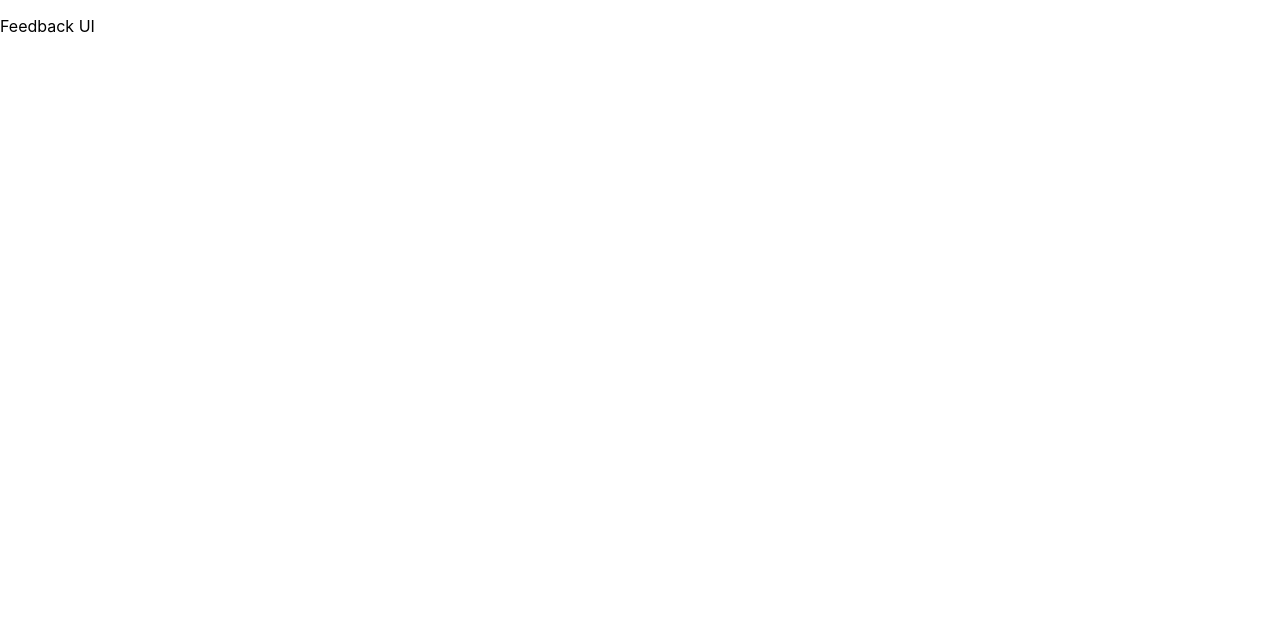
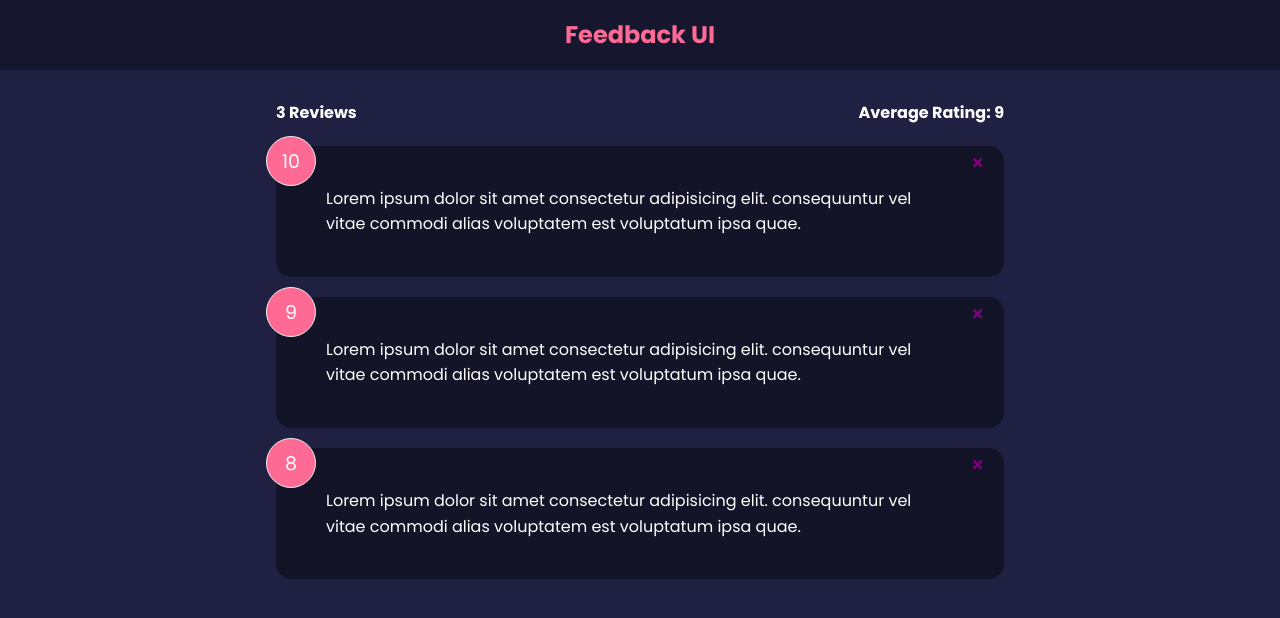
Before and after one commit to joeabouserhal/feedback-ui-react, a React (Vite) app: page / in a window 1280 px wide. Shown: the top 618 px of the page. Built offline with nearby package versions, Linux system fonts and the light colour scheme.

Commit message:
added list of feedback items with stats

```diff
--- a/index.html
+++ b/index.html
@@ -4,7 +4,7 @@
     <meta charset="UTF-8" />
     <link rel="icon" type="image/svg+xml" href="/src/favicon.svg" />
     <meta name="viewport" content="width=device-width, initial-scale=1.0" />
-    <title>Vite App</title>
+    <title>Feedback UI</title>
   </head>
   <body>
     <div id="root"></div>
--- a/package.json
+++ b/package.json
@@ -8,8 +8,10 @@
     "preview": "vite preview"
   },
   "dependencies": {
+    "prop-types": "^15.8.1",
     "react": "^18.0.0",
-    "react-dom": "^18.0.0"
+    "react-dom": "^18.0.0",
+    "react-icons": "^4.4.0"
   },
   "devDependencies": {
     "@types/react": "^18.0.0",
--- a/src/App.jsx
+++ b/src/App.jsx
@@ -1,11 +1,29 @@
+import Header from "./components/header/Header"
 import { useState } from 'react'
 
+import FeedbackData from "./data/FeedbackData"
+import FeedbackList from "./components/feedbackItem/FeedbackList"
+import FeedbackStats from "./components/feedbackStats/FeedbackStats"
+
 function App() {
-  const [count, setCount] = useState(0)
+
+  const [feedback, setFeedback] = useState(FeedbackData)
+
+  const deleteFeedback = (id) => {
+    if (window.confirm('Are you sure you want to delete')) {
+      // we filter our array to keep items that don't match the id that
+      // we want to delete
+      setFeedback(feedback.filter(item => item.id != id))
+    }
+  }
 
   return (
     <div className="App">
-      <p>Feedback UI</p>
+      <Header />
+      <div className="container">
+        <FeedbackStats feedback={feedback}/>
+        <FeedbackList feedback={feedback} handleDelete={deleteFeedback} />
+      </div>
     </div>
   )
 }
--- /dev/null
+++ b/src/components/feedbackItem/FeedbackItem.jsx
@@ -0,0 +1,24 @@
+import React from 'react'
+import Card from '../shared/card/Card'
+import PropTypes from 'prop-types';
+import { FaTimes } from 'react-icons/fa'
+
+const FeedbackItem = ({ item, handleDelete }) => {
+
+    return (
+        <Card reverse={true}>
+            <div className='num-display'>{item.rating}</div>
+            <button className='close' onClick={() => handleDelete(item.id)}>
+                <FaTimes color='purple' />
+            </button>
+            <div className="text-display">{item.text}</div>
+        </Card>
+    )
+}
+
+FeedbackItem.propType = {
+    item: PropTypes.object.isRequired,
+    handleDelete: PropTypes.func.isRequired
+}
+
+export default FeedbackItem
--- /dev/null
+++ b/src/components/feedbackItem/FeedbackList.jsx
@@ -0,0 +1,37 @@
+import React from 'react'
+import FeedbackItem from './FeedbackItem'
+import PropTypes from 'prop-types';
+
+const FeedbackList = ({ feedback, handleDelete }) => {
+
+
+    if (!feedback || feedback.length === 0) {
+        return <p>No Feedback</p>
+    }
+
+    return (
+        <div className='feedback-list'>
+            {feedback.map((item, index) => (
+                <FeedbackItem
+                    key={index}
+                    item={item}
+                    handleDelete={handleDelete} />
+            ))}
+        </div>
+    )
+}
+
+FeedbackList.propTypes = {
+    feedback:
+        // feedback is an array
+        PropTypes.arrayOf(
+            // the array has elemets with attributes id, text and rating
+            PropTypes.shape({
+                id: PropTypes.number.isRequired,
+                text: PropTypes.string.isRequired,
+                rating: PropTypes.number.isRequired,
+            })
+        )
+}
+
+export default FeedbackList
--- /dev/null
+++ b/src/components/feedbackStats/FeedbackStats.jsx
@@ -0,0 +1,29 @@
+import React from 'react'
+import PropTypes from 'prop-types';
+
+const FeedbackStats = ({ feedback }) => {
+
+    // the reduce function has 2 arguments: acc or accumulative sum
+    // (we specified it starts from 0) and the current value
+    // each iteration we add up cumulative from last iteration
+    // to current value ex:
+    // 0+1 = 1 new cumulative sum => 1+1= 2 new acc => 2+1= 3 new acc ...
+    let average = feedback.reduce((acc, cur) => { return acc + cur.rating }, 0)/ feedback.length
+
+    // this function lets it so average only has one decimal point
+    // and in case we are left with x.0 we round it to x
+    average.toFixed(1).replace(/'[.,]0$'/, '')
+
+    return (
+        <div className='feedback-stats'>
+            <h4>{feedback.length} Reviews</h4>
+            <h4>Average Rating: {isNaN(average) ? 0 : average}</h4>
+        </div>
+    )
+}
+
+FeedbackStats.propTypes = {
+    feedback: PropTypes.array.isRequired
+}
+
+export default FeedbackStats
--- /dev/null
+++ b/src/components/header/Header.jsx
@@ -0,0 +1,14 @@
+import React from 'react'
+import PropTypes from 'prop-types'
+
+const Header = () => {
+  return (
+    <header>
+        <div className="container navbar-title">
+            <h2>Feedback UI</h2>
+        </div>
+    </header>
+  )
+}
+
+export default Header
--- /dev/null
+++ b/src/components/shared/card/Card.jsx
@@ -0,0 +1,21 @@
+import React from 'react'
+import PropTypes from 'prop-types'
+
+const Card = ({children, reverse}) => {
+  return (
+    <div className={`card ${reverse && 'reverse' }`}>
+        {children}
+    </div>
+  )
+}
+
+Card.defaultProps = {
+  reverse: false
+}
+
+Card.propTypes = {
+  reverse: PropTypes.bool,
+  children: PropTypes.node.isRequired,
+}
+
+export default Card
--- /dev/null
+++ b/src/data/FeedbackData.js
@@ -0,0 +1,19 @@
+const FeedbackData = [
+  {
+    id: 1,
+    rating: 10,
+    text: "Lorem ipsum dolor sit amet consectetur adipisicing elit. consequuntur vel vitae commodi alias voluptatem est voluptatum ipsa quae.",
+  },
+  {
+    id: 2,
+    rating: 9,
+    text: "Lorem ipsum dolor sit amet consectetur adipisicing elit. consequuntur vel vitae commodi alias voluptatem est voluptatum ipsa quae.",
+  },
+  {
+    id: 3,
+    rating: 8,
+    text: "Lorem ipsum dolor sit amet consectetur adipisicing elit. consequuntur vel vitae commodi alias voluptatem est voluptatum ipsa quae.",
+  },
+];
+
+export default FeedbackData;
--- a/src/index.css
+++ b/src/index.css
@@ -1,13 +1,235 @@
-body {
+@import url("https://fonts.googleapis.com/css2?family=Poppins:wght@400;600;700&display=swap");
+
+* {
+  box-sizing: border-box;
   margin: 0;
-  font-family: -apple-system, BlinkMacSystemFont, 'Segoe UI', 'Roboto', 'Oxygen',
-    'Ubuntu', 'Cantarell', 'Fira Sans', 'Droid Sans', 'Helvetica Neue',
-    sans-serif;
-  -webkit-font-smoothing: antialiased;
-  -moz-osx-font-smoothing: grayscale;
+  padding: 0;
 }
 
-code {
-  font-family: source-code-pro, Menlo, Monaco, Consolas, 'Courier New',
-    monospace;
+body {
+  font-family: "Poppins", sans-serif;
+  background-color: #202142;
+  color: #fff;
+  line-height: 1.6;
 }
+
+ul {
+  list-style: none;
+}
+
+.container {
+  max-width: 768px;
+  margin: auto;
+  padding: 0 20px;
+}
+
+header {
+  height: 70px;
+  width: 100%;
+  display: flex;
+  justify-content: space-between;
+  align-items: center;
+  margin-bottom: 30px;
+  background-color: #16172e;
+}
+
+.navbar-title {
+  color: #ff6a95;
+}
+
+.card {
+  background-color: #fff;
+  color: #333;
+  border-radius: 15px;
+  padding: 40px 50px;
+  margin: 20px 0;
+  position: relative;
+}
+
+.card.reverse {
+  background-color: rgba(0, 0, 0, 0.4);
+  color: #fff;
+}
+
+.card h2 {
+  font-size: 22px;
+  font-weight: 600;
+  text-align: center;
+}
+
+.rating {
+  display: flex;
+  align-items: center;
+  justify-content: space-around;
+  margin: 30px 0 40px;
+}
+
+.rating li,
+.num-display {
+  position: relative;
+  background: #f4f4f4;
+  width: 50px;
+  height: 50px;
+  padding: 10px;
+  text-align: center;
+  border-radius: 50%;
+  font-size: 19px;
+  border: 1px #eee solid;
+  transition: 0.3s;
+}
+
+.rating li label {
+  position: absolute;
+  top: 50%;
+  left: 50%;
+  width: 50px;
+  height: 50px;
+  padding: 10px;
+  border-radius: 50%;
+  transform: translate(-50%, -50%);
+  cursor: pointer;
+}
+
+.rating li:hover,
+.num-display {
+  background: #ff6a95;
+  color: #fff;
+}
+
+[type="radio"] {
+  opacity: 0;
+}
+
+[type="radio"]:checked ~ label {
+  background: #ff6a95;
+  color: #fff;
+}
+
+.input-group {
+  display: flex;
+  flex-direction: row;
+  border: 1px solid #ccc;
+  padding: 8px 10px;
+  border-radius: 8px;
+}
+
+input {
+  flex-grow: 2;
+  border: none;
+  font-size: 16px;
+}
+
+input:focus {
+  outline: none;
+}
+
+.feedback-stats {
+  color: #fff;
+  display: flex;
+  justify-content: space-between;
+  align-items: center;
+}
+
+.num-display {
+  position: absolute;
+  top: -10px;
+  left: -10px;
+}
+
+.close,
+.edit {
+  position: absolute;
+  top: 10px;
+  right: 20px;
+  cursor: pointer;
+  background: none;
+  border: none;
+}
+
+.edit {
+  right: 40px;
+}
+
+.btn {
+  color: #fff;
+  border: 0;
+  border-radius: 8px;
+  color: #fff;
+  width: 100px;
+  height: 40px;
+  cursor: pointer;
+}
+
+.btn-primary {
+  background-color: #202142;
+}
+
+.btn-secondary {
+  background: #ff6a95;
+}
+
+.btn:hover {
+  transform: scale(0.98);
+  opacity: 0.9;
+}
+
+.btn:disabled {
+  background-color: #cccccc;
+  color: #333;
+  cursor: auto;
+}
+
+.btn:disabled:hover {
+  transform: scale(1);
+  opacity: 1;
+}
+
+.message {
+  padding-top: 10px;
+  text-align: center;
+  color: rebeccapurple;
+}
+
+/* FIX: Remove position: absolute to keep about icon at the bottom of the
+ * document */
+.about-link {
+  display: flex;
+  justify-content: flex-end;
+}
+
+/* FIX: Remove position: absolute to keep about icon at the bottom of the
+ * document */
+.about-link a {
+  color: #fff;
+  cursor: pointer;
+}
+
+.about-link a:hover {
+  color: #ff6a95;
+}
+
+.about h1 {
+  margin-bottom: 20px;
+}
+
+.about p {
+  margin: 10px 0;
+}
+
+@media (max-width: 600px) {
+  .rating li {
+    margin: 10px 3px;
+  }
+
+  .rating {
+    display: flex;
+    align-items: center;
+    justify-content: center;
+    flex-wrap: wrap;
+    margin: 30px 0 40px;
+  }
+
+  .input-group input {
+    width: 80%;
+  }
+}
--- a/src/main.jsx
+++ b/src/main.jsx
@@ -4,7 +4,5 @@ import App from './App'
 import './index.css'
 
 ReactDOM.createRoot(document.getElementById('root')).render(
-  <React.StrictMode>
-    <App />
-  </React.StrictMode>
+  <App />
 )
```
Also changed, not shown: 1 other file (tests, documents, lock files or other folders).
